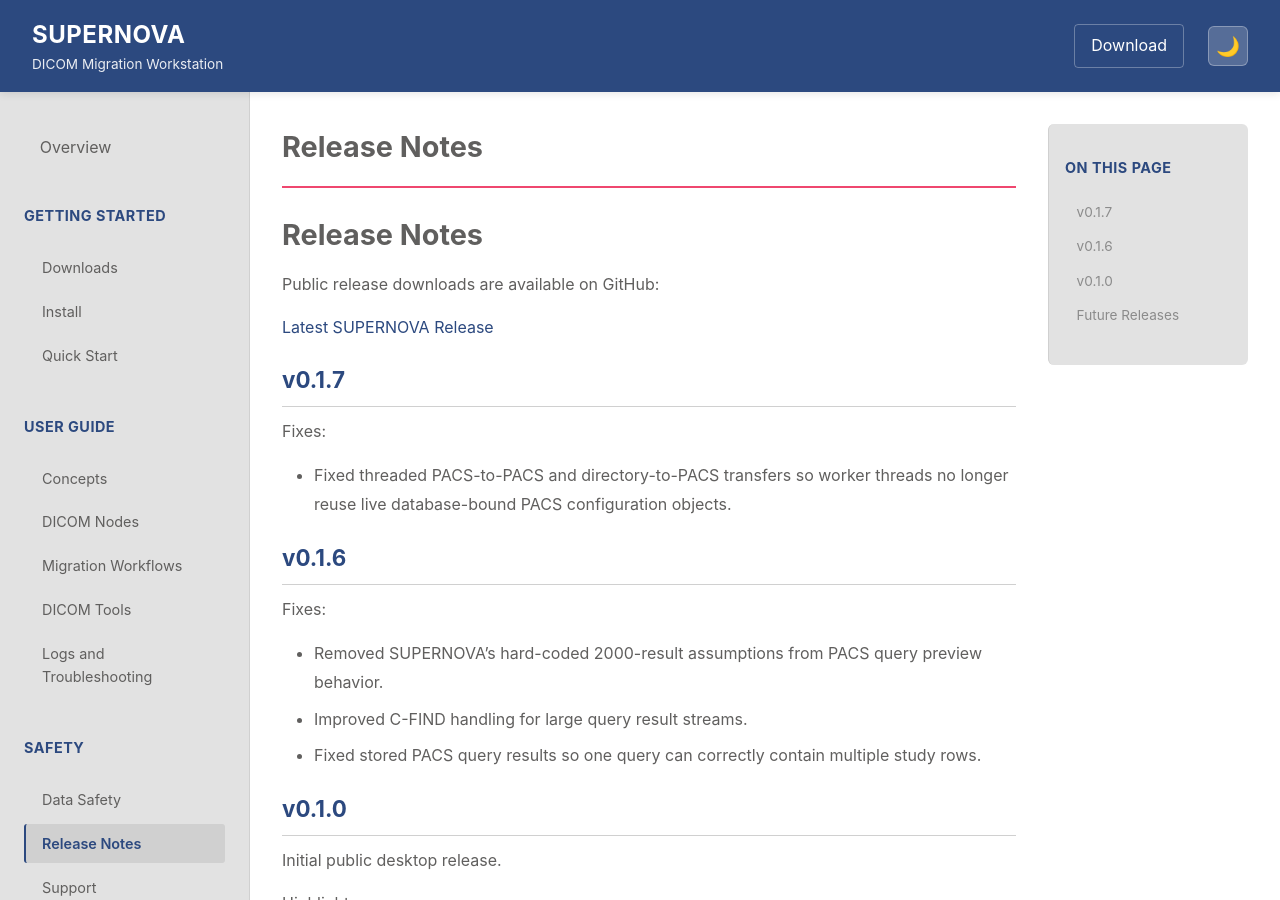
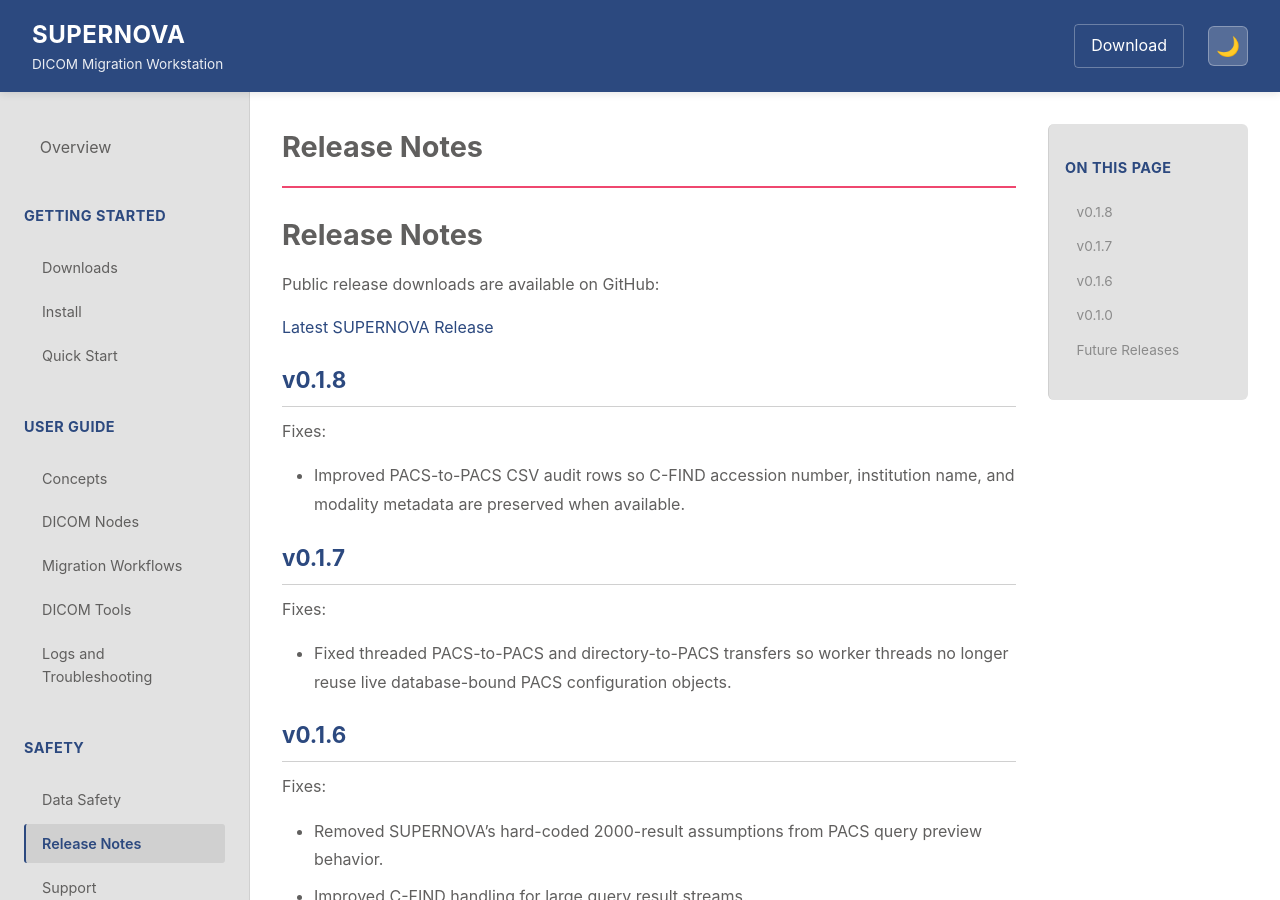
Before and after one commit to JayDubb85/SUPERNOVA-Releases, a Jekyll site: the page built from docs/release-notes.md, in a window 1280 px wide and 900 px high. Built offline with Jekyll 4.4.1, drawn with Linux system fonts in a browser that asks for light colours.

Commit message:
Update public documentation

```diff
--- a/docs/release-notes.md
+++ b/docs/release-notes.md
@@ -9,6 +9,12 @@ description: SUPERNOVA public release notes
 Public release downloads are available on GitHub:
 
 [Latest SUPERNOVA Release](https://github.com/JayDubb85/SUPERNOVA-Releases/releases/latest)
+
+## v0.1.8
+
+Fixes:
+
+- Improved PACS-to-PACS CSV audit rows so C-FIND accession number, institution name, and modality metadata are preserved when available.
 
 ## v0.1.7
 
```
